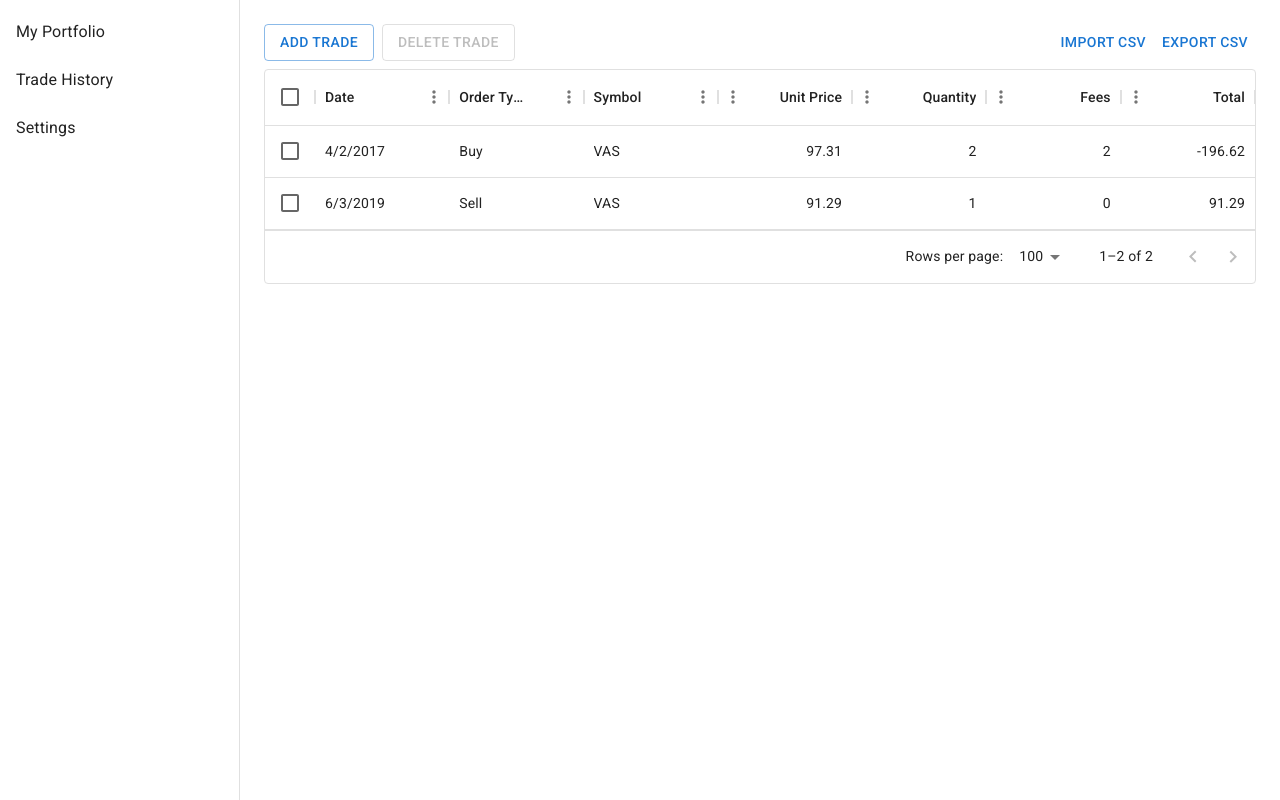
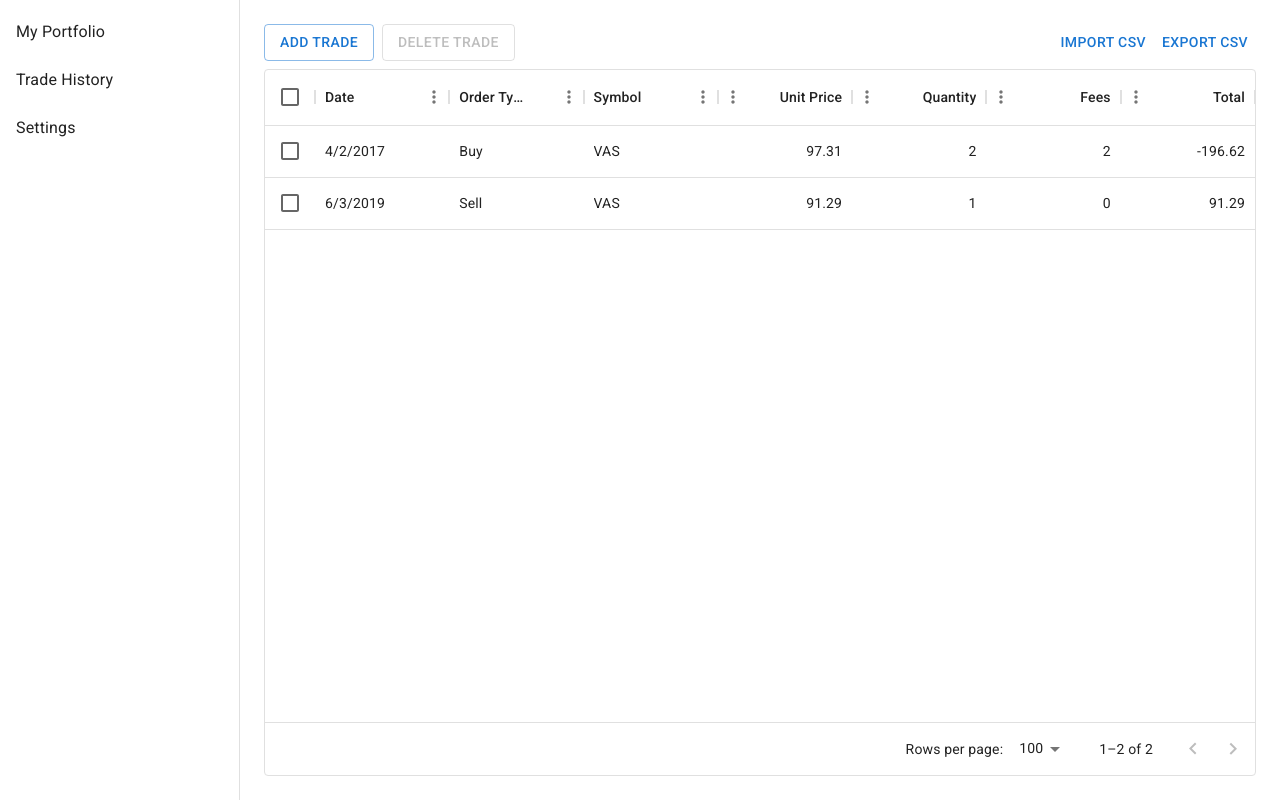
Before and after one commit to ltrel/xport, a React (Vite) app: page / in a window 1280 px wide. Built offline with nearby package versions, Linux system fonts and the light colour scheme.

Commit message:
Make trade history table occupy full page height

```diff
--- a/src/Dashboard.tsx
+++ b/src/Dashboard.tsx
@@ -29,7 +29,7 @@ export default function Dashboard() {
           ))}
         </List>
       </Drawer>
-      <Box component="main" sx={{ flexGrow: 1, p: 3, overflow: 'hidden' }}>
+      <Box component="main" sx={{ flexGrow: 1, p: 3, overflow: 'hidden', minHeight: '100vh' }}>
         <TradeHistory />
       </Box>
     </Box>
--- a/src/TradeHistory.tsx
+++ b/src/TradeHistory.tsx
@@ -21,6 +21,7 @@ import UploadButton from './UploadButton';
 import { downloadStr, formatLocalYMD } from './util';
 import { TradeRecord, TradeRecordSchema, tradesFromCSV } from './data/trade';
 import { useSnackbar } from 'notistack';
+import { boxSizing } from '@mui/system';
 
 const initialTrades: TradeRecord[] = [
   {
@@ -206,8 +207,8 @@ export default function TradeHistory() {
   );
 
   return (
-    <Container maxWidth="lg" disableGutters>
-      <Stack spacing={1}>
+    <Container maxWidth="lg" disableGutters sx={{height: '100%' }}>
+      <Stack spacing={1} sx={{height: '100%'}}>
         <Box sx={{ display: 'flex', justifyContent: 'space-between' }}>
           <Stack direction="row" spacing={1}>
             {addOrCancelButton}
@@ -218,6 +219,7 @@ export default function TradeHistory() {
             <Button onClick={handleExport}>Export CSV</Button>
           </Stack>
         </Box>
+        <Box sx={{flexGrow: 1}}>
           <DataGrid
             apiRef={apiRef}
             columns={columns}
@@ -232,6 +234,7 @@ export default function TradeHistory() {
             onRowSelectionModelChange={handleSelectionChange}
             isRowSelectable={(params: GridRowParams) => !showNewRow || params.id === trades.length}
           />
+        </Box>
       </Stack>
     </Container>
   );
```
Lines whose indentation alone changed are shown as unchanged.
